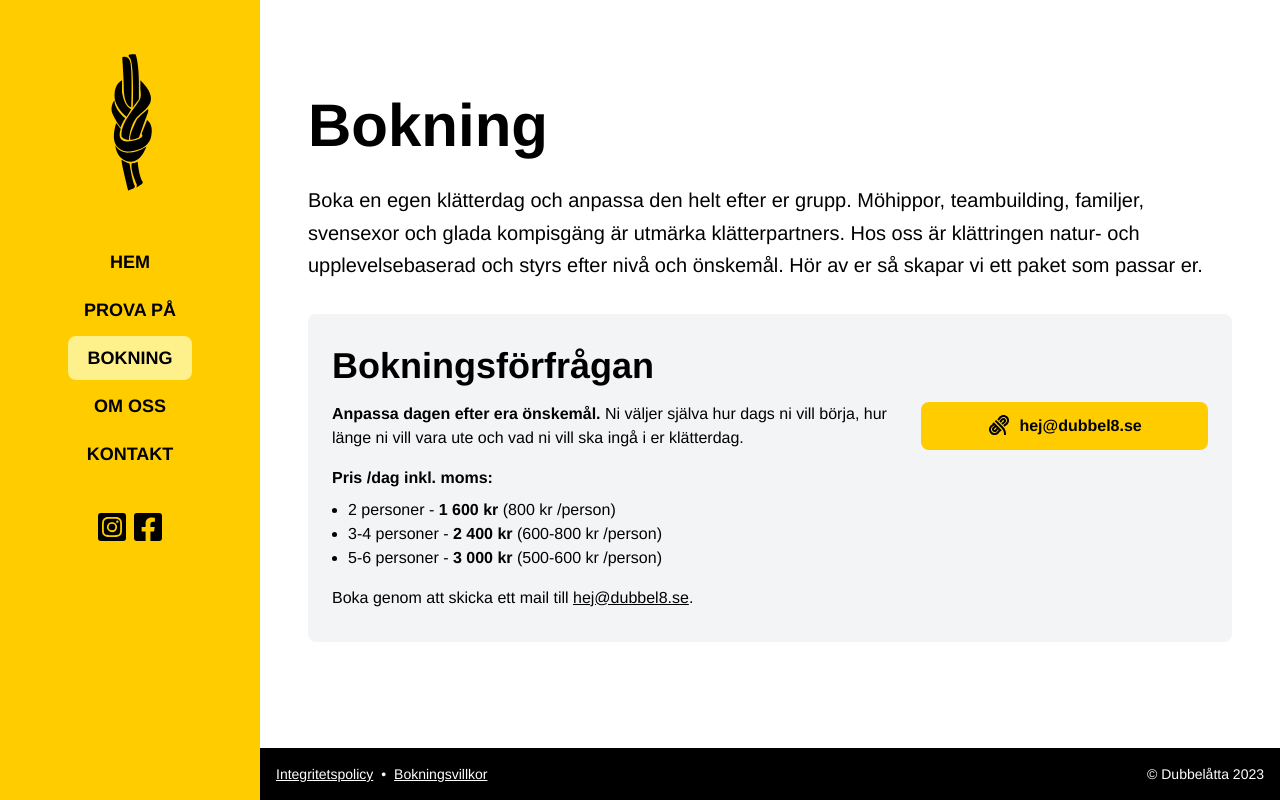
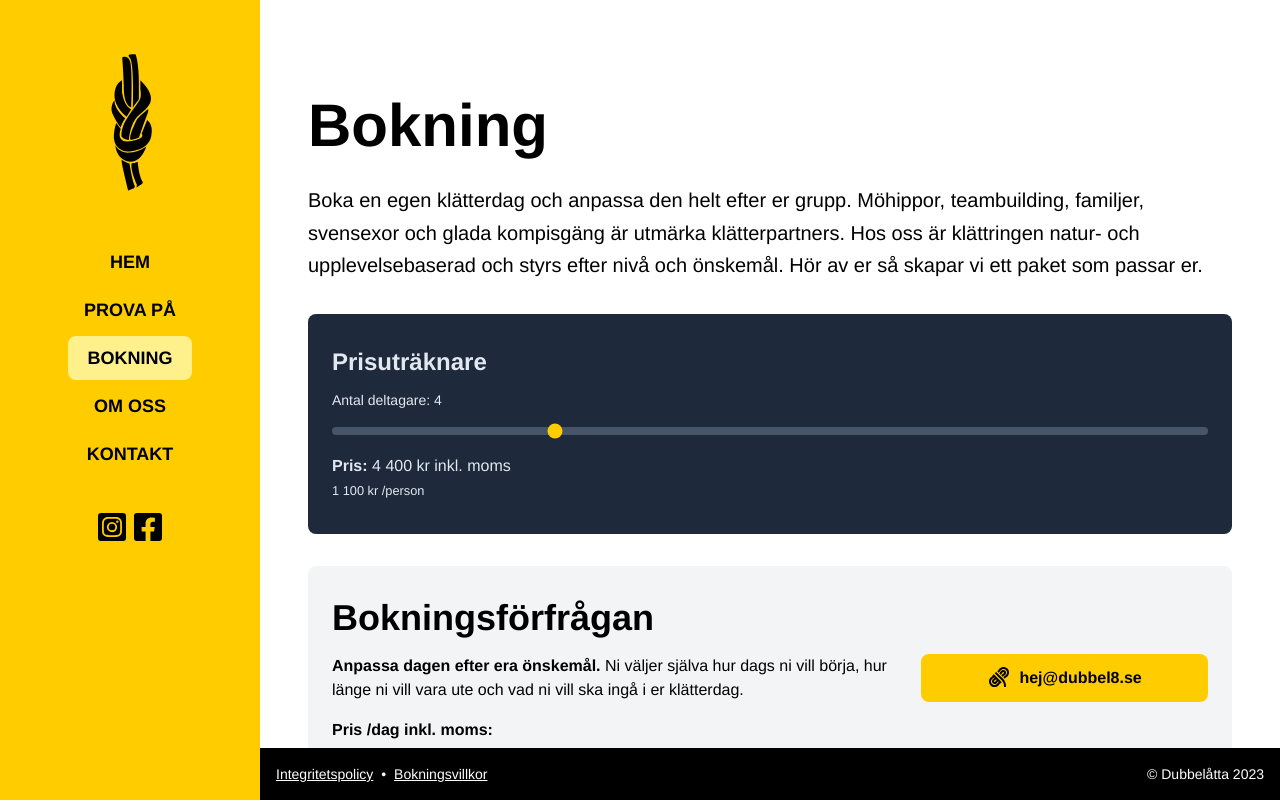
Before and after one commit to nilslockean/dubbel8, a SvelteKit app: page /bokning in a window 1280 px wide. Built offline with nearby package versions, Linux system fonts and the light colour scheme.

Commit message:
Update pricing and add calculator

```diff
--- /dev/null
+++ b/src/lib/calculator.svelte
@@ -0,0 +1,32 @@
+<script lang="ts">
+	import { MAX, getNumInstructors, getPrice } from './price';
+	const max = MAX + 1;
+
+	let nParticipants = 4;
+	$: nInstructors = getNumInstructors(nParticipants);
+	$: price = getPrice(nInstructors, nParticipants);
+</script>
+
+<div class="px-6 py-8 bg-slate-800 text-slate-200 rounded-lg mt-8">
+	<h3 class="mb-3">Prisuträknare</h3>
+
+	<label for="minmax-range" class="block mb-2 text-sm font-medium"
+		>Antal deltagare: {nParticipants}{#if nParticipants >= max}+{/if}</label
+	>
+	<input
+		id="minmax-range"
+		type="range"
+		min="1"
+		{max}
+		bind:value={nParticipants}
+		class="w-full h-2 bg-slate-600 rounded-lg appearance-none cursor-pointer accent-yellow-300"
+	/>
+
+	<div class="mt-3">
+		<!-- <p>Antal instruktörer: {nInstructors} st</p> -->
+		<p><strong>Pris:</strong> {price.errorMessage || price.display}</p>
+		{#if price.perPersonDisplay}
+			<p><small>{price.perPersonDisplay}</small></p>
+		{/if}
+	</div>
+</div>
--- a/src/lib/cta-bokning.svelte
+++ b/src/lib/cta-bokning.svelte
@@ -1,5 +1,6 @@
 <script lang="ts">
 	import CTA from './cta.svelte';
+	import { getMinPrice } from './price';
 </script>
 
 <div class="px-6 py-8 bg-gray-100 rounded-lg mt-8">
@@ -8,6 +9,6 @@
 			Kompisgäng eller hela familjen? Möhippa, svensexa, familj, kompisar eller kanske
 			företagsevent? Boka er egen klätterdag och anpassa den efter era önskemål.
 		</p>
-		<p class="mt-4">Priser från 500 kr /person.</p>
+		<p class="mt-4">Priser från {getMinPrice()} kr /person.</p>
 	</CTA>
 </div>
--- /dev/null
+++ b/src/lib/price.svelte
@@ -0,0 +1,27 @@
+<script type="ts">
+	import { getPrice } from './price';
+
+	const list = [
+		{
+			label: '1-4 personer',
+			price: getPrice(1).display
+		},
+		{
+			label: '5-8 personer',
+			price: getPrice(2).display
+		},
+		{
+			label: '9-12 personer',
+			price: getPrice(3).display
+		}
+	];
+</script>
+
+<h3 class="text-base mt-4">Pris /dag inkl. moms:</h3>
+<ul>
+	{#each list as { label, price }}
+		<li>
+			{label} - <strong>{price}</strong>
+		</li>
+	{/each}
+</ul>
--- /dev/null
+++ b/src/lib/price.ts
@@ -0,0 +1,78 @@
+// 4400 SEK per instructor per day
+const BASE_PRICE = 4400;
+
+// 5% discount per instructor
+const BASE_DISCOUNT = 0.05;
+
+// Max number of participants is 12
+export const MAX = 12;
+
+export function getNumInstructors(nParticipants: number) {
+	return Math.ceil(nParticipants / 4);
+}
+
+export function getPrice(
+	nInstructors: number,
+	nParticipants?: number
+): {
+	price: number;
+	display: string;
+	discount: number;
+	errorMessage?: string;
+	perPerson?: number;
+	perPersonDisplay?: string;
+} {
+	if (nInstructors <= 0) {
+		return {
+			price: 0,
+			display: '',
+			discount: 0,
+			errorMessage: 'Något gick fel.'
+		};
+	}
+
+	if (nInstructors > 3) {
+		return {
+			price: 0,
+			display: '0 kr',
+			discount: 0,
+			errorMessage: 'Kontakta oss för större bokningar.'
+		};
+	}
+
+	const discount = (nInstructors - 1) * BASE_DISCOUNT;
+	const price = nInstructors * BASE_PRICE * (1 - discount);
+
+	const options: Intl.NumberFormatOptions = {
+		style: 'currency',
+		currency: 'SEK',
+		minimumFractionDigits: 0
+	};
+
+	const display = new Intl.NumberFormat('sv-SE', options).format(price) + ' inkl. moms';
+
+	const perPerson = nParticipants ? price / nParticipants : undefined;
+	const perPersonDisplay = perPerson
+		? new Intl.NumberFormat('sv-SE', options).format(perPerson) + ' /person'
+		: undefined;
+
+	return {
+		price,
+		display,
+		discount,
+		perPerson,
+		perPersonDisplay
+	};
+}
+
+export function getMinPrice(): number {
+	const prices: number[] = [];
+
+	// For loop 1 to max
+	for (let i = 1; i <= MAX; i++) {
+		const nInstructors = getNumInstructors(i);
+		prices.push(getPrice(nInstructors, i).perPerson || 0);
+	}
+
+	return Math.min(...prices);
+}
--- a/src/routes/bokning/+page.svelte
+++ b/src/routes/bokning/+page.svelte
@@ -1,6 +1,8 @@
 <script lang="ts">
 	import Head from '$lib/head.svelte';
 	import CTA from '$lib/cta.svelte';
+	import Price from '$lib/price.svelte';
+	import Calculator from '$lib/calculator.svelte';
 </script>
 
 <Head title="Bokning" />
@@ -13,6 +15,8 @@
 		er.
 	</p>
 </CTA>
+
+<Calculator />
 
 <div class="px-6 py-8 bg-gray-100 rounded-lg mt-8">
 	<CTA
@@ -27,14 +31,7 @@
 			länge ni vill vara ute och vad ni vill ska ingå i er klätterdag.
 		</p>
 
-		<h3 class="text-base mt-4">Pris /dag inkl. moms:</h3>
-		<ul>
-			<li>
-				2 personer - <strong>1 600 kr</strong> (800 kr /person)
-			</li>
-			<li>3-4 personer - <strong>2 400 kr</strong> (600-800 kr /person)</li>
-			<li>5-6 personer - <strong>3 000 kr</strong> (500-600 kr /person)</li>
-		</ul>
+		<Price />
 
 		<p class="mt-4">
 			Boka genom att skicka ett mail till <a href="mailto:hej@dubbel8.se">hej@dubbel8.se</a>.
```
